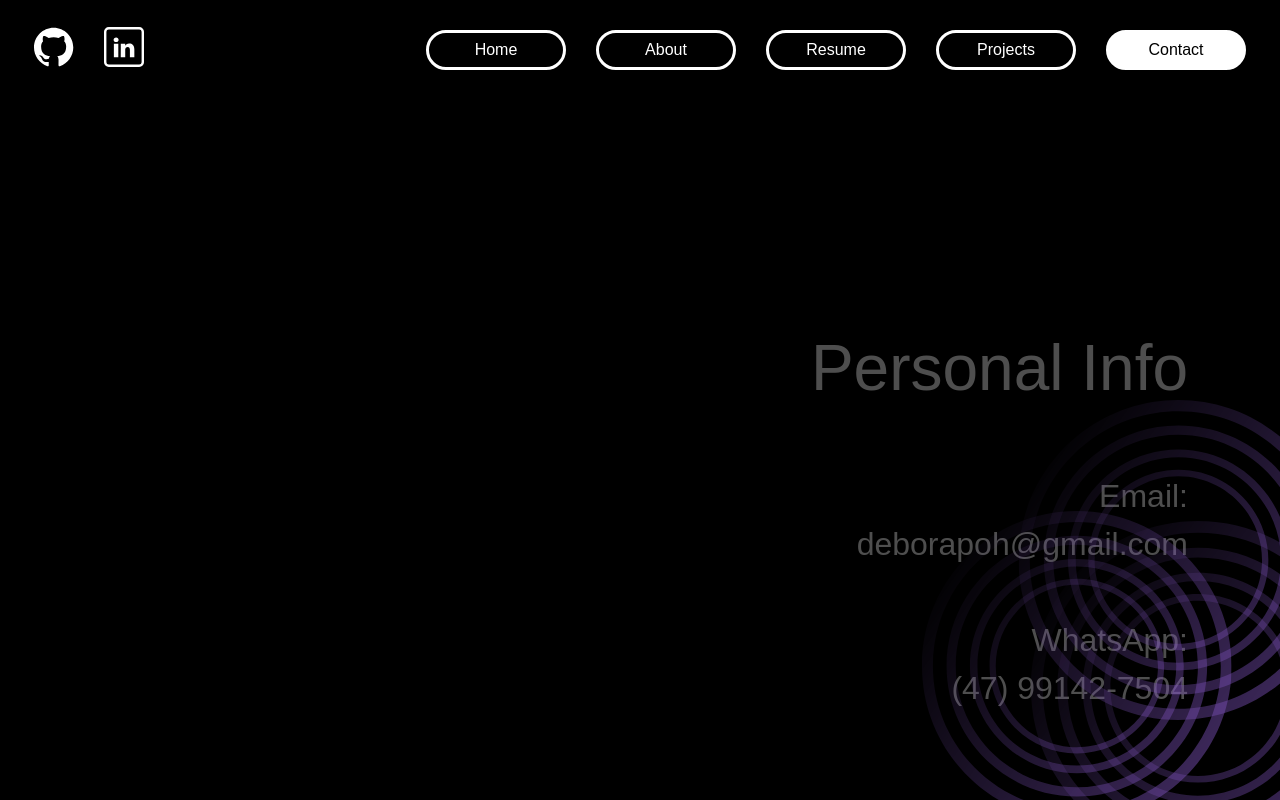
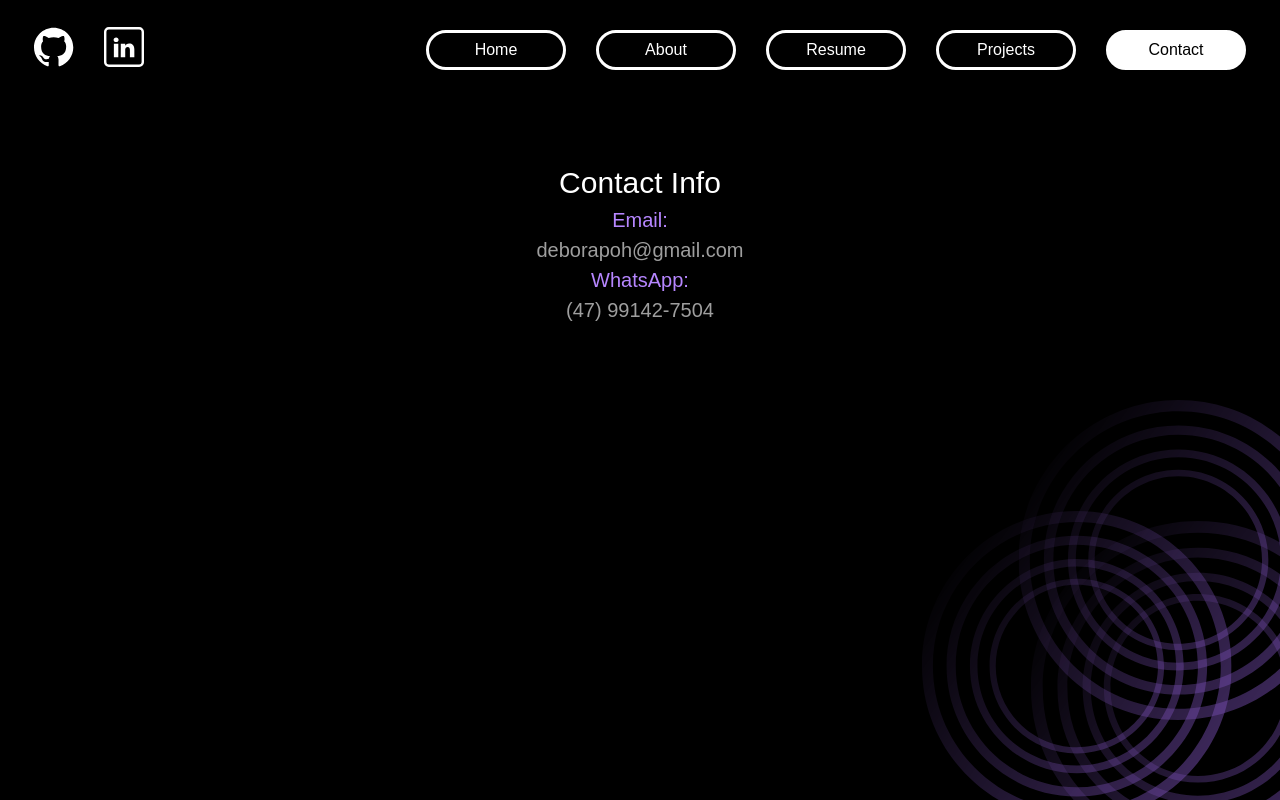
Before and after one commit to deborapoh/website, a Next.js app: page /contact in a window 1280 px wide. Built offline with nearby package versions, Linux system fonts and the light colour scheme; a web font is replaced by a local one.

Commit message:
implements contact page

```diff
--- a/src/app/(pages)/contact/page.tsx
+++ b/src/app/(pages)/contact/page.tsx
@@ -6,11 +6,9 @@ import { Box, Typography, styled } from "@mui/material"
 const Container = styled(Box)(({ theme }) => ({
   display: 'flex',
   flexDirection: 'column',
-  justifyContent: 'flex-end',
-  alignItems: 'flex-end',
+  justifyContent: 'flex-start',
   height: `calc(100vh - ${header.height}px)`,
-  paddingInline: 92,
-  paddingBottom: 88,
+  paddingRight: 34,
 }))
 
 const Title = styled(Typography)(({ theme }) => ({
@@ -19,23 +17,65 @@ const Title = styled(Typography)(({ theme }) => ({
   marginBottom: 56,
 }))
 
+const WhiteText = styled(Typography)(({ theme }) => ({
+  color: theme.palette.common.white,
+}))
+
+const PurpleText = styled(Typography)(({ theme }) => ({
+  color: theme.palette.secondary.main,
+}))
+
 const Body = styled(Typography)(({ theme }) => ({
-  fontSize: 32,
-  color: theme.palette.common.black,
-  width: 765,
-  textAlign: 'end',
+  color: theme.palette.grey[50],
 }))
 
 export default function Contact() {
   return (
-      <Container>
-        <Title>Personal Info</Title>
-        <Body>
-        Email: <br />
-        deborapoh@gmail.com <br /><br />
-        WhatsApp: <br />
-        (47) 99142-7504
-        </Body>
+      <Container
+        className={`
+          !px-[34px] 2xl:!px-[70px]
+          !items-center 2xl:!items-end
+          pt-[60px] 2xl:!pt-[28px]
+        `}
+      >
+        <WhiteText
+          className={`
+            !text-[30px] 2xl:!text-[60px]
+          `}
+        >Contact Info</WhiteText>
+        <PurpleText
+          className={`
+            !text-[20px] 2xl:!text-[28px]
+            !text-center 2xl:!text-end
+            !w-10/12 2xl:!w-7/12
+            mt-[72px]
+          `}
+        >Email:</PurpleText>
+        <Body
+          className={`
+            !text-[20px] 2xl:!text-[28px]
+            !text-center 2xl:!text-end
+            !w-10/12 2xl:!w-7/12
+            mt-[24px]
+          `}
+        >deborapoh@gmail.com</Body>
+
+        <PurpleText
+          className={`
+            !text-[20px] 2xl:!text-[28px]
+            !text-center 2xl:!text-end
+            !w-10/12 2xl:!w-7/12
+            mt-[54px]
+          `}
+        >WhatsApp:</PurpleText>
+        <Body
+          className={`
+            !text-[20px] 2xl:!text-[28px]
+            !text-center 2xl:!text-end
+            !w-10/12 2xl:!w-7/12
+            mt-[24px]
+          `}
+        >(47) 99142-7504</Body>
       </Container>
   )
 }
```
